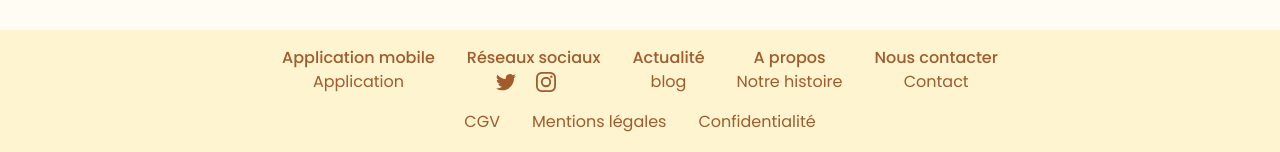
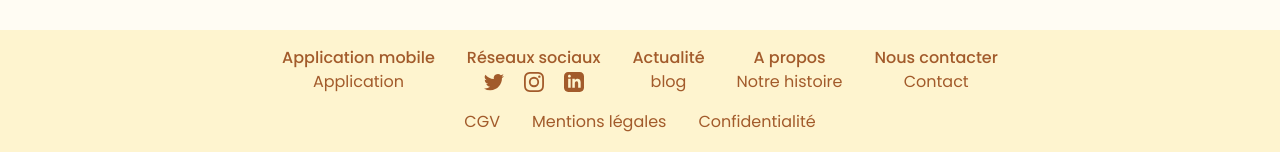
Before and after one commit to adrienqua/clicketpaf, a Next.js app: page / in a window 1280 px wide. Shown: the part 4122-4274 px from the top of the page. Built offline with nearby package versions, Linux system fonts and the light colour scheme.

Commit message:
linkedin link footer

```diff
--- a/components/Footer.tsx
+++ b/components/Footer.tsx
@@ -50,7 +50,23 @@ const Footer = () => {
                                 </svg>
                             </Link>
                         </li>
-                        <li></li>
+                        <li>
+                            <Link
+                                target="_blank"
+                                href="https://www.linkedin.com/company/clicketpaf"
+                                className=" text-amber-800/85 hover:text-amber-800"
+                            >
+                                <span className="sr-only">LinkedIn</span>
+                                <svg
+                                    xmlns="http://www.w3.org/2000/svg"
+                                    className="h-6 w-6 p-[2px]"
+                                    fill="currentColor"
+                                    viewBox="0 0 24 24"
+                                >
+                                    <path d="M19 0h-14c-2.761 0-5 2.239-5 5v14c0 2.761 2.239 5 5 5h14c2.762 0 5-2.239 5-5v-14c0-2.761-2.238-5-5-5zm-11 19h-3v-11h3v11zm-1.5-12.268c-.966 0-1.75-.79-1.75-1.764s.784-1.764 1.75-1.764 1.75.79 1.75 1.764-.783 1.764-1.75 1.764zm13.5 12.268h-3v-5.604c0-3.368-4-3.113-4 0v5.604h-3v-11h3v1.765c1.396-2.586 7-2.777 7 2.476v6.759z" />
+                                </svg>
+                            </Link>
+                        </li>
                     </ul>
                 </div>
                 <div>
```
